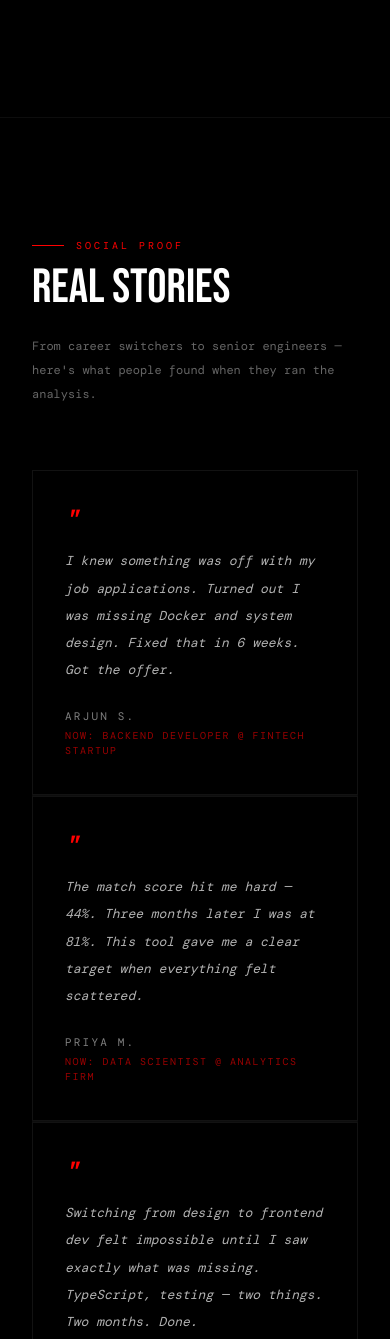
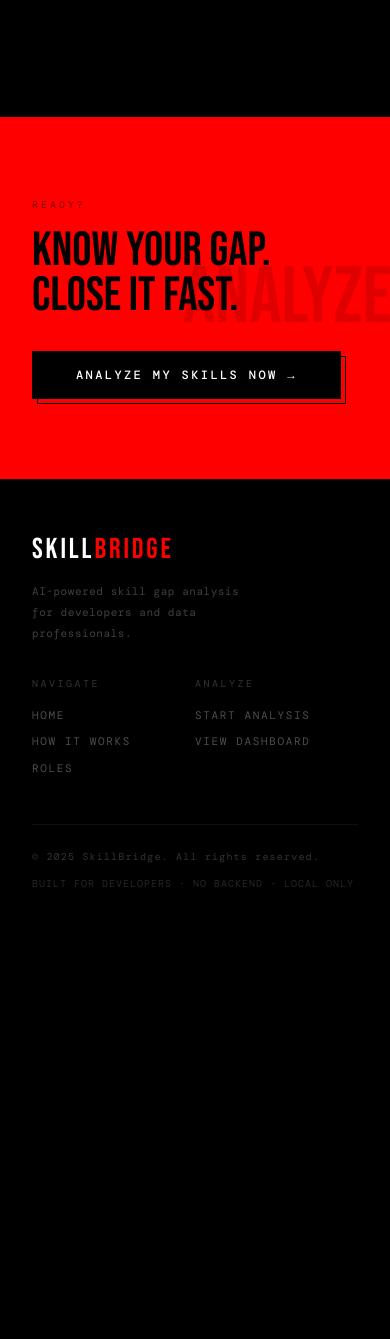
Before and after one commit to Div-yanshu-code/Hackathonq3, a plain HTML site: page Frontend/pages/index (1).html in a window 390 px wide. Shown: the part 3702-5041 px from the top of the page. After the commit the page ends 4625 px from the top, so only its background shows below. Drawn offline with nearby package versions, Linux system fonts and the light colour scheme; a web font is replaced by a local one.

Commit message:
removed stories bar

```diff
--- a/Frontend/pages/index (1).html
+++ b/Frontend/pages/index (1).html
@@ -54,7 +54,7 @@
     .nav-links a.active { color: rgba(255,255,255,0.8); }
     .nav-cta {
       font-size: 11px; letter-spacing: 0.2em; text-transform: uppercase;
-      background: var(--red); color: #000; text-decoration: none;
+      background: var#000; color: #000; text-decoration: none;
       padding: 9px 22px; font-weight: 500;
       transition: all 0.15s;
     }
@@ -232,7 +232,6 @@
       <a href="#hero" class="active" data-section="hero">Home</a>
       <a href="#how" data-section="how">How It Works</a>
       <a href="#roles" data-section="roles">Roles</a>
-      <a href="#testimonials" data-section="testimonials">Stories</a>
       <a href="skill-input.html" class="nav-cta">Get Started</a>
     </div>
     <div class="hamburger" id="hamburger">
@@ -243,7 +242,6 @@
     <a href="#hero">Home</a>
     <a href="#how">How It Works</a>
     <a href="#roles">Roles</a>
-    <a href="#testimonials">Stories</a>
     <a href="skill-input.html" style="color:var(--red);">→ Get Started</a>
   </div>
 </nav>
@@ -388,37 +386,6 @@
   <div class="reveal" style="margin-top:0.5rem;display:flex;flex-wrap:wrap;gap:8px;" id="tagRow"></div>
 </section>
 
-<!-- ════════════════════════════════════════════
-     SECTION 4 — TESTIMONIALS
-════════════════════════════════════════════ -->
-<div style="border-top:1px solid rgba(255,255,255,0.05);position:relative;z-index:1;"></div>
-<section id="testimonials" style="padding:120px 2rem;">
-  <div style="max-width:1200px;margin:0 auto;">
-    <div class="section-eyebrow reveal">Social Proof</div>
-    <h2 class="display reveal" style="font-size:clamp(48px,7vw,88px);line-height:0.95;margin-bottom:1.5rem;">REAL STORIES</h2>
-    <p class="reveal" style="font-size:12px;line-height:2;color:rgba(255,255,255,0.4);max-width:48ch;margin-bottom:4rem;">
-      From career switchers to senior engineers — here's what people found when they ran the analysis.
-    </p>
-
-    <div style="display:grid;grid-template-columns:repeat(auto-fit,minmax(300px,1fr));gap:1px;background:rgba(255,255,255,0.05);margin-bottom:3rem;">
-      <div class="testi-card reveal reveal-delay-1" style="background:#000;">
-        <div class="testi-quote">I knew something was off with my job applications. Turned out I was missing Docker and system design. Fixed that in 6 weeks. Got the offer.</div>
-        <div class="testi-name">Arjun S.</div>
-        <div class="testi-role">Now: Backend Developer @ Fintech Startup</div>
-      </div>
-      <div class="testi-card reveal reveal-delay-2" style="background:#000;">
-        <div class="testi-quote">The match score hit me hard — 44%. Three months later I was at 81%. This tool gave me a clear target when everything felt scattered.</div>
-        <div class="testi-name">Priya M.</div>
-        <div class="testi-role">Now: Data Scientist @ Analytics Firm</div>
-      </div>
-      <div class="testi-card reveal reveal-delay-3" style="background:#000;">
-        <div class="testi-quote">Switching from design to frontend dev felt impossible until I saw exactly what was missing. TypeScript, testing — two things. Two months. Done.</div>
-        <div class="testi-name">Rohan K.</div>
-        <div class="testi-role">Now: Frontend Developer @ Product Agency</div>
-      </div>
-    </div>
-  </div>
-</section>
 
 <!-- ════════════════════════════════════════════
      CTA BAND
@@ -455,7 +422,6 @@
             <a href="#hero">Home</a>
             <a href="#how">How It Works</a>
             <a href="#roles">Roles</a>
-            <a href="#testimonials">Stories</a>
           </div>
         </div>
         <div>
@@ -513,7 +479,7 @@ const observer = new IntersectionObserver((entries) => {
 reveals.forEach(el => observer.observe(el));
 
 // ── ACTIVE NAV LINKS ──
-const sections = ['hero','how','roles','testimonials'];
+const sections = ['hero','how','roles'];
 const navLinks = document.querySelectorAll('.nav-links a[data-section]');
 
 const sectionObserver = new IntersectionObserver((entries) => {
```
Also changed, not shown: Frontend/pages/dashboard.html (+1 -1 lines).
